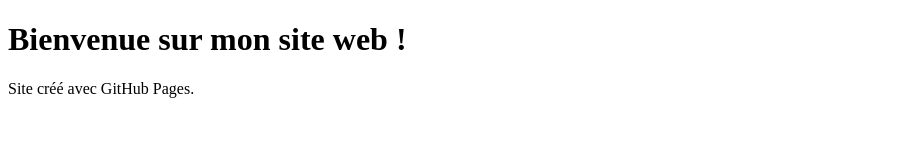
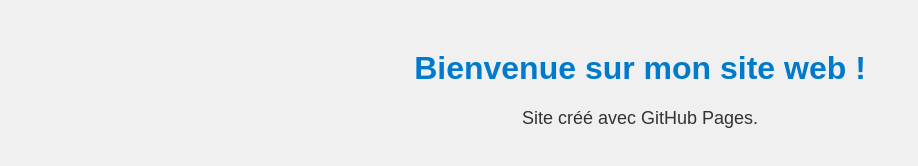
Before and after one commit to xxdavidoxx/my1website, a plain HTML site: page index.html in a window 1280 px wide. Shown: the whole page, without its empty margins (0-918 px from the left). Drawn offline with Linux system fonts and the light colour scheme.

Commit message:
Update index.html

```diff
--- a/index.html
+++ b/index.html
@@ -3,6 +3,21 @@
 <head>
   <meta charset="UTF-8">
   <title>Mon premier site</title>
+  <style>
+    body {
+      background-color: #f0f0f0;
+      font-family: Arial, sans-serif;
+      text-align: center;
+      margin: 50px;
+    }
+    h1 {
+      color: #007acc;
+    }
+    p {
+      font-size: 18px;
+      color: #333;
+    }
+  </style>
 </head>
 <body>
   <h1>Bienvenue sur mon site web !</h1>
```
